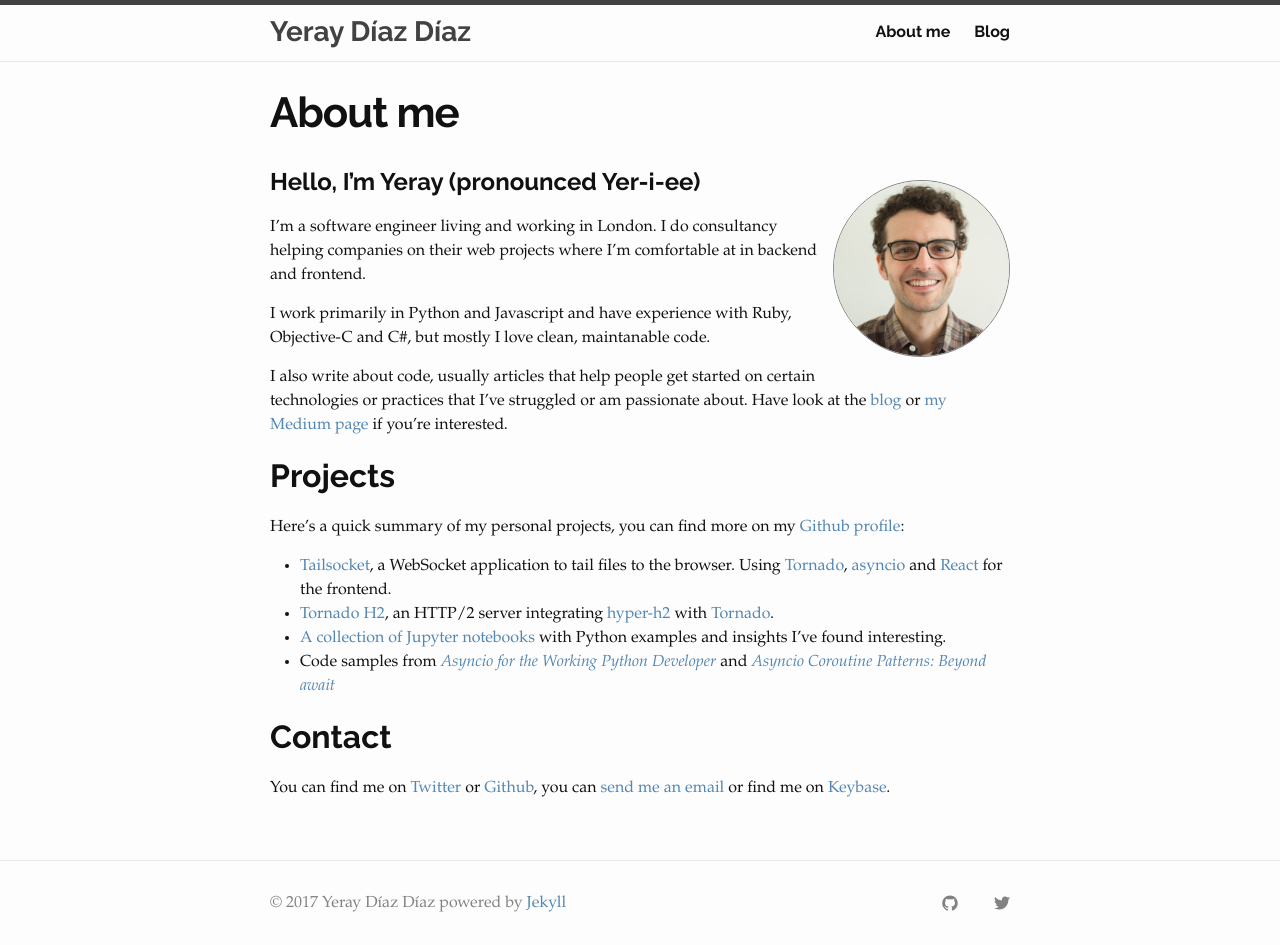
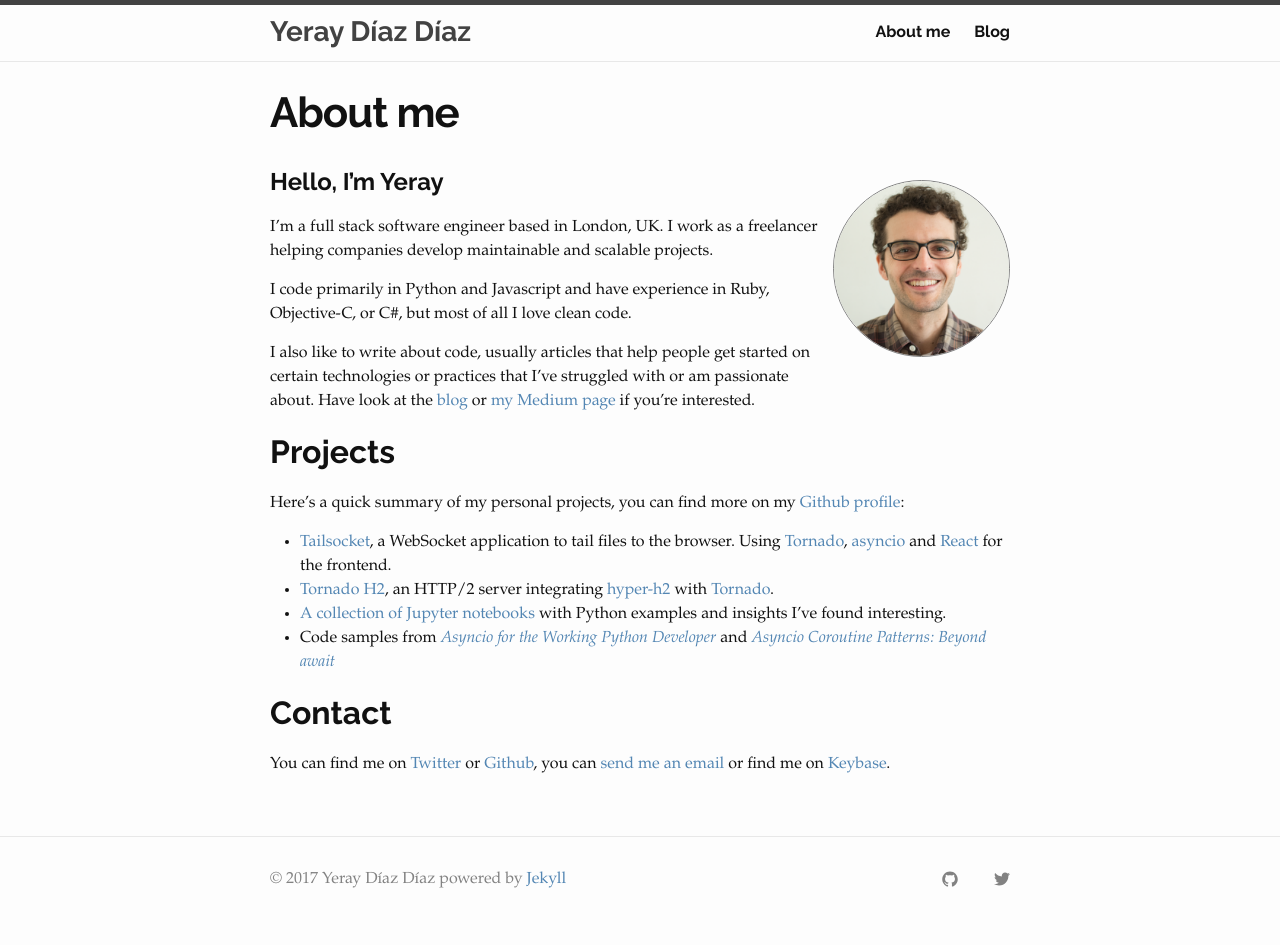
Before and after one commit to yeraydiazdiaz/yeraydiazdiaz.github.io, a Jekyll site: the page built from about.md, in a window 1280 px wide. Built offline with Jekyll 4.4.1, drawn with Linux system fonts in a browser that asks for light colours; after the commit the page ends 921 px from its top, so only the background shows below that.

Commit message:
Changes to about page.

```diff
--- a/about.md
+++ b/about.md
@@ -6,13 +6,13 @@ permalink: /about/
 
 <img src="{{ site.url }}/assets/yeray.jpg" alt="{{ site.author }} profile pic" class="profile-pic" />
 
-# Hello, I'm Yeray (pronounced Yer-i-ee)
+# Hello, I'm Yeray
 
-I'm a software engineer living and working in London. I do consultancy helping companies on their web projects where I'm comfortable at in backend and frontend.
+I'm a full stack software engineer based in London, UK. I work as a freelancer helping companies develop maintainable and scalable projects.
 
-I work primarily in Python and Javascript and have experience with Ruby, Objective-C and C#, but mostly I love clean, maintanable code.
+I code primarily in Python and Javascript and have experience in Ruby, Objective-C, or C#, but most of all I love clean code.
 
-I also write about code, usually articles that help people get started on certain technologies or practices that I've struggled or am passionate about. Have look at the [blog](/) or [my Medium page](https://medium.com/@yeraydiazdiaz/) if you're interested.
+I also like to write about code, usually articles that help people get started on certain technologies or practices that I've struggled with or am passionate about. Have look at the [blog](/) or [my Medium page](https://medium.com/@yeraydiazdiaz/) if you're interested.
 
 ## Projects
 
```
